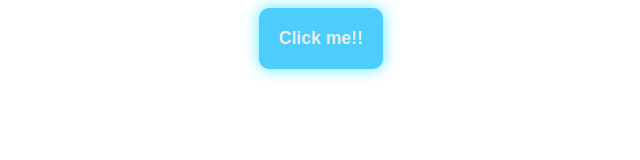
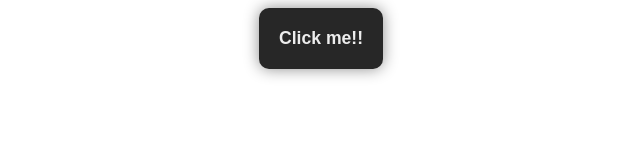
Before and after one commit to sarthak-goswami/button-css, a plain HTML site: page index.html in a window 1280 px wide. Shown: the whole page, without its empty margins (319-959 px from the left). Drawn offline with Linux system fonts and the light colour scheme.

Commit message:
edited css 3

```diff
--- a/style.css
+++ b/style.css
@@ -10,9 +10,9 @@
 .box{
 
     padding: 20px;
-    background-color: rgb(76, 205, 252);
+    background-color: #272727;
     border-radius: 10px;
-    box-shadow:  0 0 15px #5ae9ff;
+    box-shadow:  0 0 15px #8e8e8e;
     color: #ededed;
     display: flex;
     align-items: center;
@@ -24,15 +24,15 @@
 }
 .box:hover{
     background-color: #f7f7f7;
-    color: rgb(76, 205, 252);
-    box-shadow: 0 0 10px #9cf2ff;
+    color: #272727;
+    box-shadow: 0 0 10px #a4a4a4;
     scale: 1.1;
     transition: 0.3s 0.2s;
 }
 .box:active{
-    background-color: rgb(76, 205, 252);
+    background-color: #272727;
     color: #ededed;
-    box-shadow: 0 0 10px #9cf2ff;
+    box-shadow: 0 0 10px #626262;
     scale: 1;
     transition: 0.1s;
 }
```
